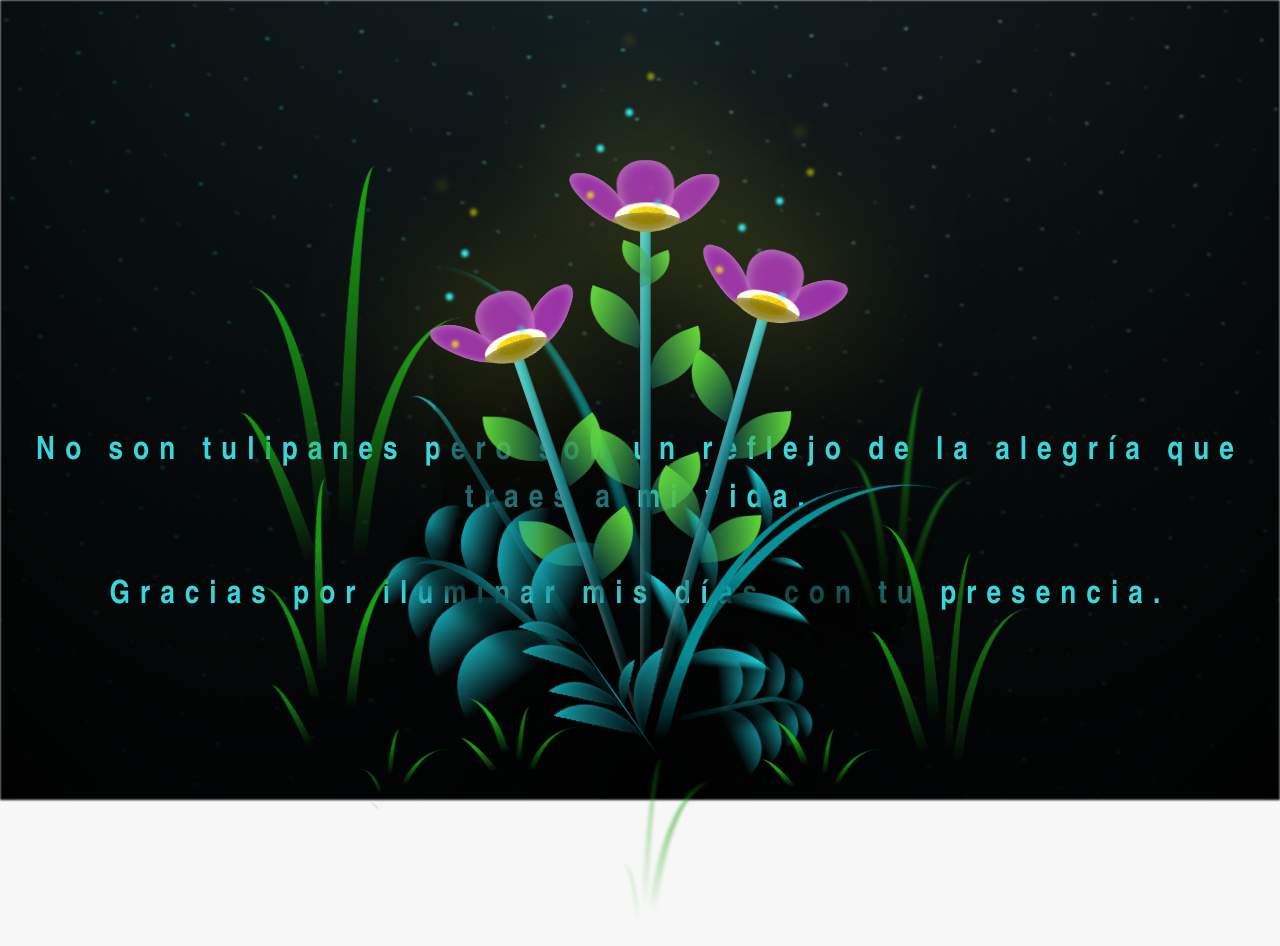
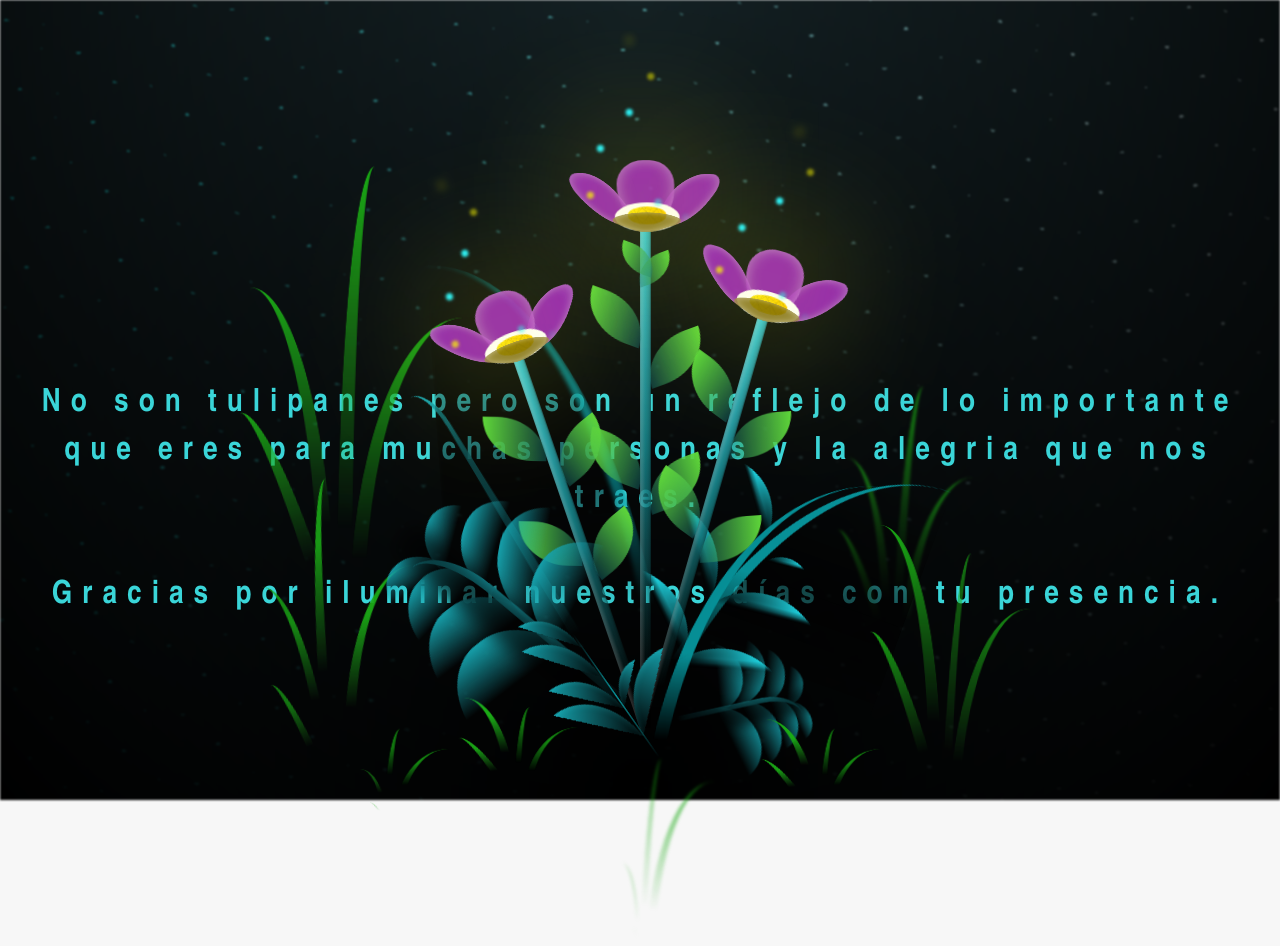
Before and after one commit to Chinoclates/Flowers-Damita, a plain HTML site: page flower.html in a window 1280 px wide. Drawn offline with Linux system fonts and the light colour scheme.

Commit message:
Update flower.html

```diff
--- a/flower.html
+++ b/flower.html
@@ -13,8 +13,8 @@
     <div id="lyrics">
 
     </div>
-    <h1 class="titulo">No son tulipanes pero son un reflejo de la alegría que traes a mi vida. <br> <br>
-      Gracias por iluminar mis días con tu presencia.</h1>
+    <h1 class="titulo">No son tulipanes pero son un reflejo de lo importante que eres para muchas personas y la alegria que nos traes. <br> <br>
+      Gracias por iluminar nuestros días con tu presencia.</h1>
 
     <div class="night"></div>
     <div class="flowers">
```
